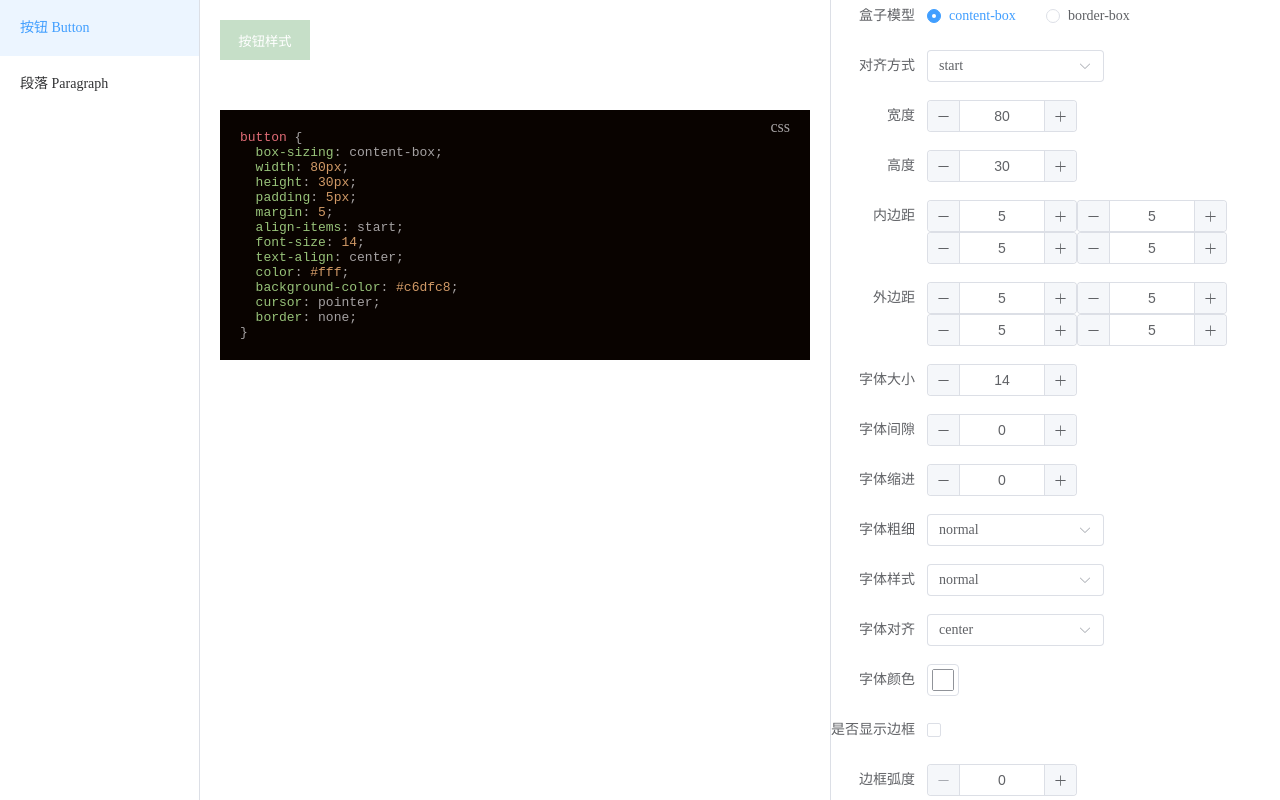
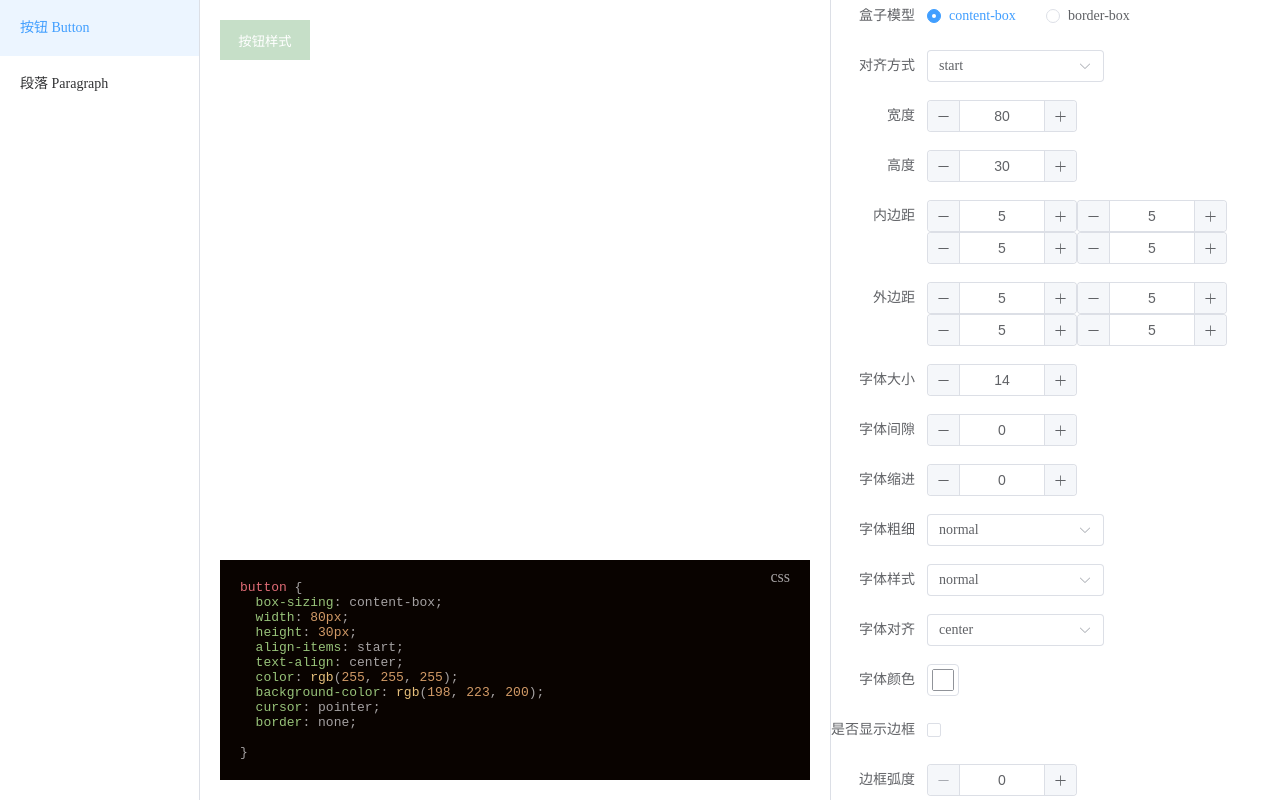
Before and after one commit to kaijia323/form-basic-styles, a Vue app: page /button in a window 1280 px wide. Built offline with nearby package versions, Linux system fonts and the light colour scheme.

Commit message:
feat: 提codeDisplay组件到Layout

```diff
--- a/src/components/CodeDisplay/codeDisplay.vue
+++ b/src/components/CodeDisplay/codeDisplay.vue
@@ -22,7 +22,7 @@ import "highlight.js/styles/atom-one-dark.css";
 
 hljs.registerLanguage("css", css);
 const props = defineProps<{
-  styles: Record<string, any>;
+  style: string;
   element: string;
 }>();
 
@@ -31,14 +31,13 @@ const codeContainerRef = ref<HTMLDivElement>();
 const preRef = ref<HTMLSpanElement>();
 
 const getHighlightCode = computed(() => {
-  let codeBlock = `${props.element} { \n`;
-  if (props.styles) {
-    for (let key in props.styles) {
-      const _key = key.replace(/([A-Z])/g, "-$1").toLowerCase();
-      codeBlock += `  ${_key}: ${props.styles[key]};\n`;
-    }
-    codeBlock += "}";
+  console.log(props, "props");
+  let codeBlock = `${props.element} { \n  `;
+  if (props.style) {
+    const _style = props.style.replace(/;/g, ";\n ");
+    codeBlock += _style + "\n";
   }
+  codeBlock += "}";
   return hljs.highlightAuto(codeBlock).value;
 });
 
--- a/src/components/Layout/Layout.vue
+++ b/src/components/Layout/Layout.vue
@@ -11,10 +11,14 @@
           class="ele-style-container"
         ></component>
       </router-view>
+      <CodeDisplay
+        :style="getComponentInfo.style"
+        :element="getComponentInfo.element"
+      ></CodeDisplay>
     </el-main>
     <el-aside class="config-aside">
       <el-scrollbar>
-        <CzForm v-model="attrs"></CzForm>
+        <CzForm v-model="getComponentInfo.attrs"></CzForm>
       </el-scrollbar>
     </el-aside>
   </div>
@@ -27,9 +31,14 @@ import type { TElementAttrs } from "@/components/czForm/data";
 
 const componentRef = ref<{
   attrs?: TElementAttrs;
+  element: string;
+  style: string;
 } | null>(null);
 
-const attrs = computed(() => componentRef.value?.attrs || {});
+const getComponentInfo = computed(() => {
+  const { attrs, element = "", style = "" } = componentRef.value || {};
+  return { attrs, element, style };
+});
 </script>
 
 <style lang="scss" scoped>
--- a/src/components/Layout/index.scss
+++ b/src/components/Layout/index.scss
@@ -15,12 +15,13 @@
 
   .cz-main {
     display: flex;
+    flex-direction: column;
     .ele-style-container {
       flex: 1;
       display: flex;
       flex-direction: column;
       gap: 50px;
-      overflow: hidden;
+      overflow: auto;
     }
   }
 
--- a/src/components/czForm/czForm.vue
+++ b/src/components/czForm/czForm.vue
@@ -172,7 +172,7 @@
       </el-radio-group>
     </el-form-item>
 
-    <template v-if="attrsObj.showTextDecoration">
+    <template v-if="attrsObj?.showTextDecoration">
       <el-form-item
         v-if="attrsObjKeys.includes('textDecorationColor')"
         label="文本修饰颜色"
@@ -244,11 +244,15 @@
     >
       <el-color-picker v-model="attrsObj.color" />
     </el-form-item>
-    <el-form-item label="是否显示边框" prop="border">
+    <el-form-item
+      v-if="attrsObjKeys.includes('showBorder')"
+      label="是否显示边框"
+      prop="border"
+    >
       <el-checkbox v-model="attrsObj.showBorder"></el-checkbox>
     </el-form-item>
     <!-- 边框样式 -->
-    <template v-if="attrsObj.showBorder">
+    <template v-if="attrsObj?.showBorder">
       <el-form-item
         v-if="attrsObjKeys.includes('borderWidth')"
         label="边框宽度"
--- a/src/views/button/index.vue
+++ b/src/views/button/index.vue
@@ -2,17 +2,21 @@
 import { useButtonAttrs } from "@/views/button/useButtonAttrs";
 
 const { attrs, styles } = useButtonAttrs();
+const buttonRef = ref<HTMLButtonElement>();
+const style = computed(() => {
+  return buttonRef.value?.style.cssText;
+});
 
 defineExpose({
   attrs,
+  style,
+  element: "button",
 });
 </script>
 
 <template>
   <div class="button-style-container">
-    <button :style="styles">按钮样式</button>
-
-    <CodeDisplay element="button" :styles="styles"></CodeDisplay>
+    <button :style="styles" ref="buttonRef">按钮样式</button>
   </div>
 </template>
 
--- a/src/views/paragraph/index.vue
+++ b/src/views/paragraph/index.vue
@@ -1,6 +1,6 @@
 <template>
   <div class="paragraph-style-container">
-    <p class="p-item" :style="styles">
+    <p ref="paragraphRef" class="p-item" :style="styles">
       今天周三，2024年7月17日，此时的我在纠结今晚吃什么东西，吃饭堂呢还是吃麻辣烫hhh，可是我又有点鼻塞塞呜呜呜。明天周四，后天周五，大后天周六，这一周是小周，所以周六是需要上班，周日是不用上班的。熬过这一周，下一周就会很快乐，因为下一周只要上五天哈哈！！！！
     </p>
     <p class="p-item" :style="styles">
@@ -10,8 +10,6 @@
       tomorrow is Saturday. This week is a small week, so Saturday is needed to
       work. Sunday is not needed to work. This week is getting better.
     </p>
-
-    <CodeDisplay element="p" :styles="styles"></CodeDisplay>
   </div>
 </template>
 
@@ -19,8 +17,13 @@
 import { useParagraphAttrs } from "./useParagraphAttrs";
 const { attrs, styles } = useParagraphAttrs();
 
+const paragraphRef = ref<HTMLParagraphElement>();
+const style = computed(() => paragraphRef.value?.style.cssText);
+
 defineExpose({
   attrs,
+  style,
+  element: "p",
 });
 </script>
 
```
Also changed, not shown: src/views/button/useButtonAttrs.ts (+9 -9 lines).
